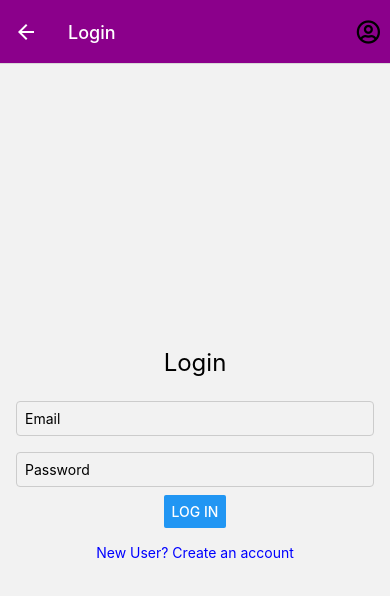
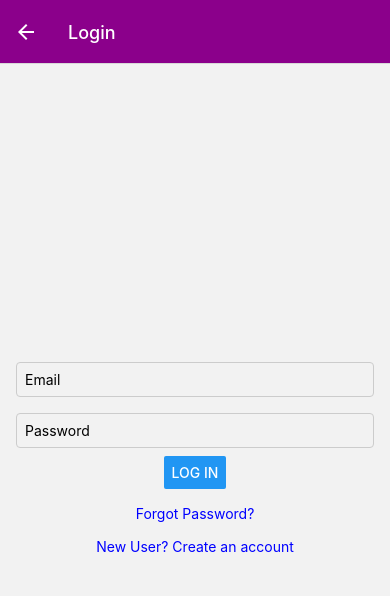
Before and after one commit to cold-flatwhite/FinalProject2024, a React Native app: screen /Login in a window 390 px wide. Shown: the top 596 px of the page. Built offline with nearby package versions, Linux system fonts and the light colour scheme; no server answers.

Commit message:
-added handlePasswordReset function to be professional, e.g. warn the user if weak password is used, have a link to help with forgotten password, etc.

```diff
--- a/App.js
+++ b/App.js
@@ -6,7 +6,6 @@ import OrderInfoScreen from "./screens/OrderInfoScreen";
 import ProfileScreen from "./screens/ProfileScreen";
 import LoginScreen from "./screens/LoginScreen";
 import SignupScreen from "./screens/SignupScreen";
-import FontAwesome5 from "@expo/vector-icons/FontAwesome5";
 import PostOrderScreen from "./screens/PostOrderScreen";
 import Map from "./screens/Map";
 import TabStack from "./components/TabStack";
@@ -19,15 +18,6 @@ const Tab = createBottomTabNavigator();
 const defaultSetting = ({ navigation }) => ({
   headerStyle: { backgroundColor: "darkmagenta" },
   headerTintColor: "white",
-  headerRight: () => (
-    <FontAwesome5
-      name="user-circle"
-      size={24}
-      color="black"
-      onPress={() => navigation.navigate("Profile")}
-      style={{ marginRight: 10 }}
-    />
-  ),
 });
 
 // Authentication Stack
--- a/screens/LoginScreen.js
+++ b/screens/LoginScreen.js
@@ -1,16 +1,24 @@
 import React, { useState } from "react";
-import { View, TextInput, Button, Text, StyleSheet, Alert } from "react-native";
+import { View, TextInput, Button, Text, StyleSheet, Alert, TouchableOpacity } from "react-native";
 import { useNavigation } from "@react-navigation/native";
 import { auth } from "../firebase/firebaseSetups";
-import { signInWithEmailAndPassword } from "firebase/auth";
+import { signInWithEmailAndPassword, sendPasswordResetEmail } from "firebase/auth";
 import { getFromDB } from "../firebase/firebaseHelpers";
 
 const LoginScreen = () => {
   const [email, setEmail] = useState("");
   const [password, setPassword] = useState("");
+  const [passwordWarning, setPasswordWarning] = useState("");
   const navigation = useNavigation();
 
   const handleLogin = async () => {
+    if (password.length < 6) {
+      setPasswordWarning("Weak password. Use at least 6 characters.");
+      return;
+    } else {
+      setPasswordWarning("");
+    }
+
     try {
       const userCredential = await signInWithEmailAndPassword(
         auth,
@@ -40,6 +48,9 @@ const LoginScreen = () => {
         case "auth/wrong-password":
           message = "The password is invalid for the given email.";
           break;
+        case "auth/invalid-email":
+          message = "The email address is not valid.";
+          break;
         default:
           message = error.message;
           break;
@@ -48,14 +59,28 @@ const LoginScreen = () => {
     }
   };
 
+  const handlePasswordReset = async () => {
+    if (!email) {
+      Alert.alert("Error", "Please enter your email to reset the password.");
+      return;
+    }
+    try {
+      await sendPasswordResetEmail(auth, email);
+      Alert.alert("Success", "Password reset email sent.");
+    } catch (error) {
+      Alert.alert("Error", error.message);
+    }
+  };
+
   return (
     <View style={styles.container}>
-      <Text style={styles.title}>Login</Text>
       <TextInput
         style={styles.input}
         placeholder="Email"
         value={email}
         onChangeText={setEmail}
+        keyboardType="email-address"
+        autoCapitalize="none"
       />
       <TextInput
         style={styles.input}
@@ -64,7 +89,13 @@ const LoginScreen = () => {
         value={password}
         onChangeText={setPassword}
       />
+      {passwordWarning ? (
+        <Text style={styles.warning}>{passwordWarning}</Text>
+      ) : null}
       <Button title="Log In" onPress={handleLogin} />
+      <TouchableOpacity onPress={handlePasswordReset}>
+        <Text style={styles.forgotPassword}>Forgot Password?</Text>
+      </TouchableOpacity>
       <Text style={styles.link} onPress={() => navigation.navigate("Signup")}>
         New User? Create an account
       </Text>
@@ -91,6 +122,14 @@ const styles = StyleSheet.create({
     borderColor: "#ccc",
     borderRadius: 4,
   },
+  warning: {
+    color: "red",
+    marginBottom: 8,
+  },
+  forgotPassword: {
+    color: "blue",
+    marginTop: 16,
+  },
   link: {
     marginTop: 16,
     color: "blue",
--- a/screens/SignupScreen.js
+++ b/screens/SignupScreen.js
@@ -50,7 +50,6 @@ const SignupScreen = () => {
 
   return (
     <View style={styles.container}>
-      <Text style={styles.title}>Signup</Text>
       <TextInput
         style={styles.input}
         placeholder="Email"
```
